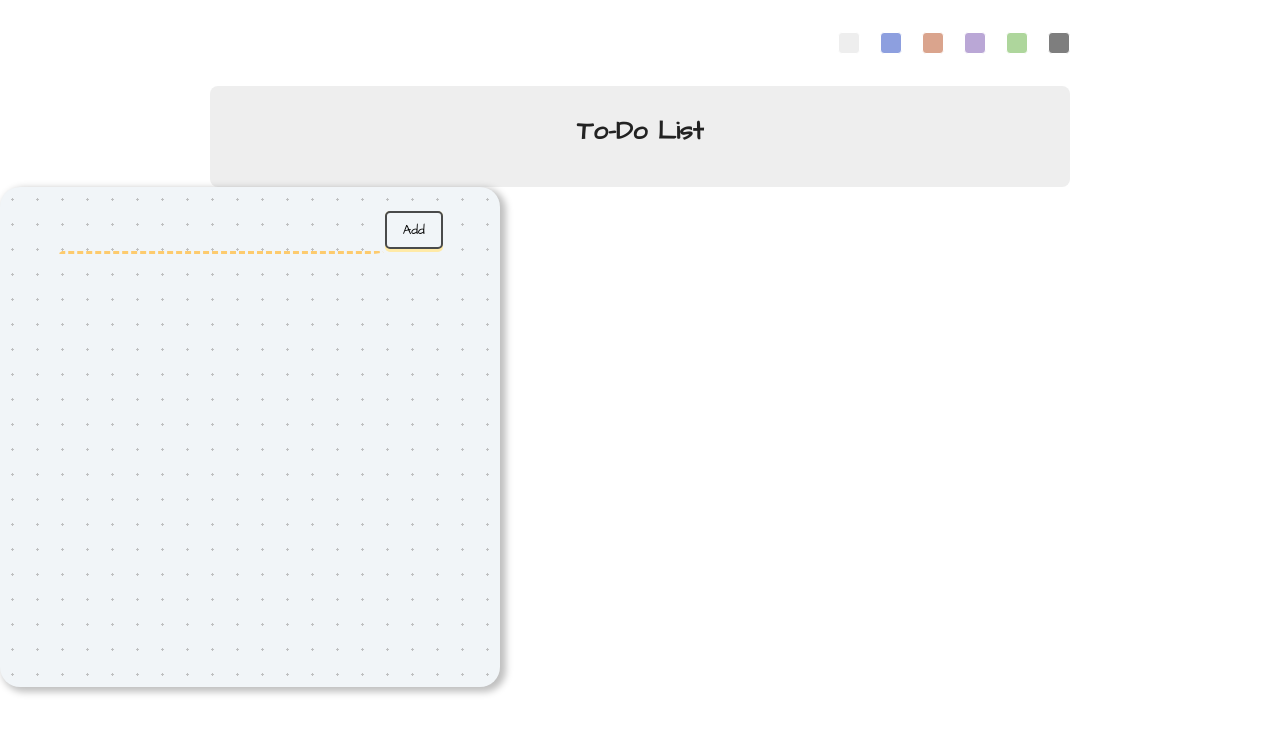
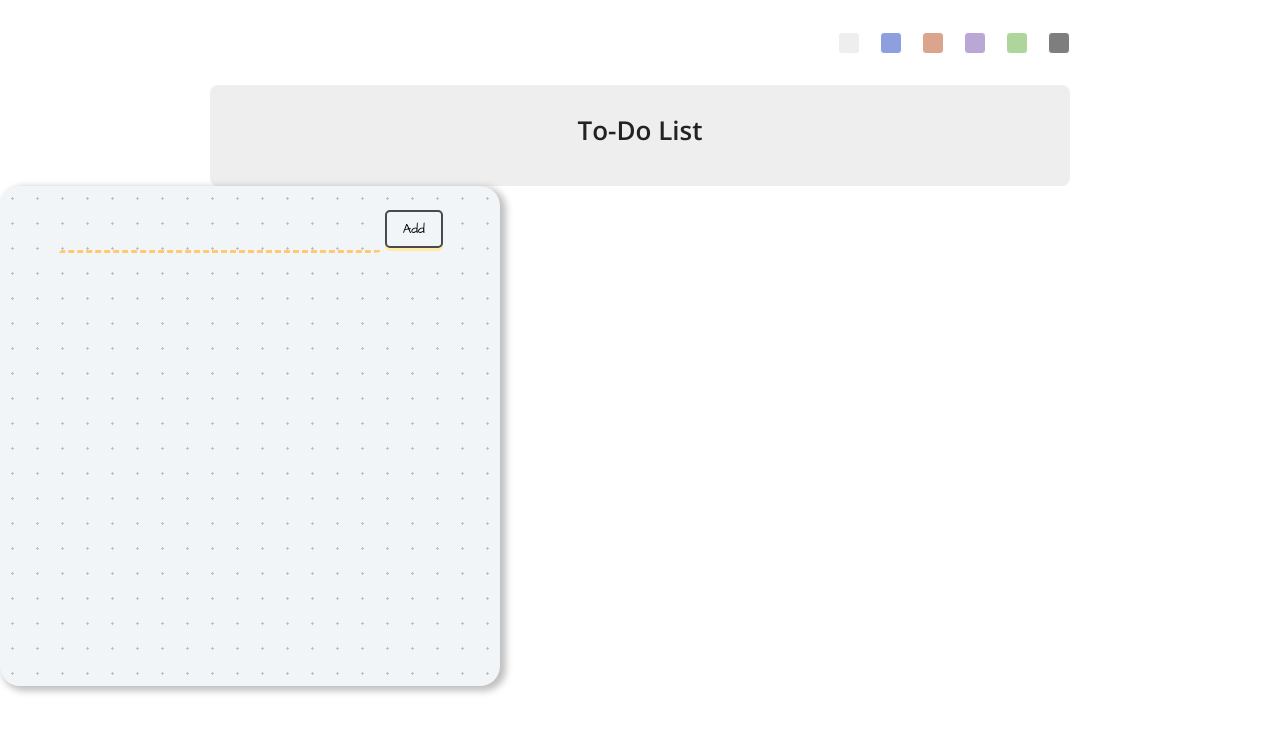
Before and after one commit to dynami07/dynami, a React (Create React App) app: page / in a window 1280 px wide. Shown: the top 734 px of the page. Built offline with nearby package versions, Linux system fonts and the light colour scheme.

Commit message:
Update styles.css

```diff
--- a/public/styles.css
+++ b/public/styles.css
@@ -10,18 +10,13 @@ body {
 	 margin: 0;
  	 padding: 0;
  	 line-height: 1.6;
-
-
-
-
  	 min-height: 70vh;
  	 padding: 1rem;
          box-sizing: border-box;
-
  	 justify-content: center;
   	 align-items: center;
   	 color: hsl(198, 1%, 29%);
-  font-family: "Architects Daughter", cursive;
+   	 font-family: 'Open Sans', sans-serif;
  	 text-align: center;
   	 font-size: 130%;
 }
```
Lines whose indentation alone changed are shown as unchanged.
